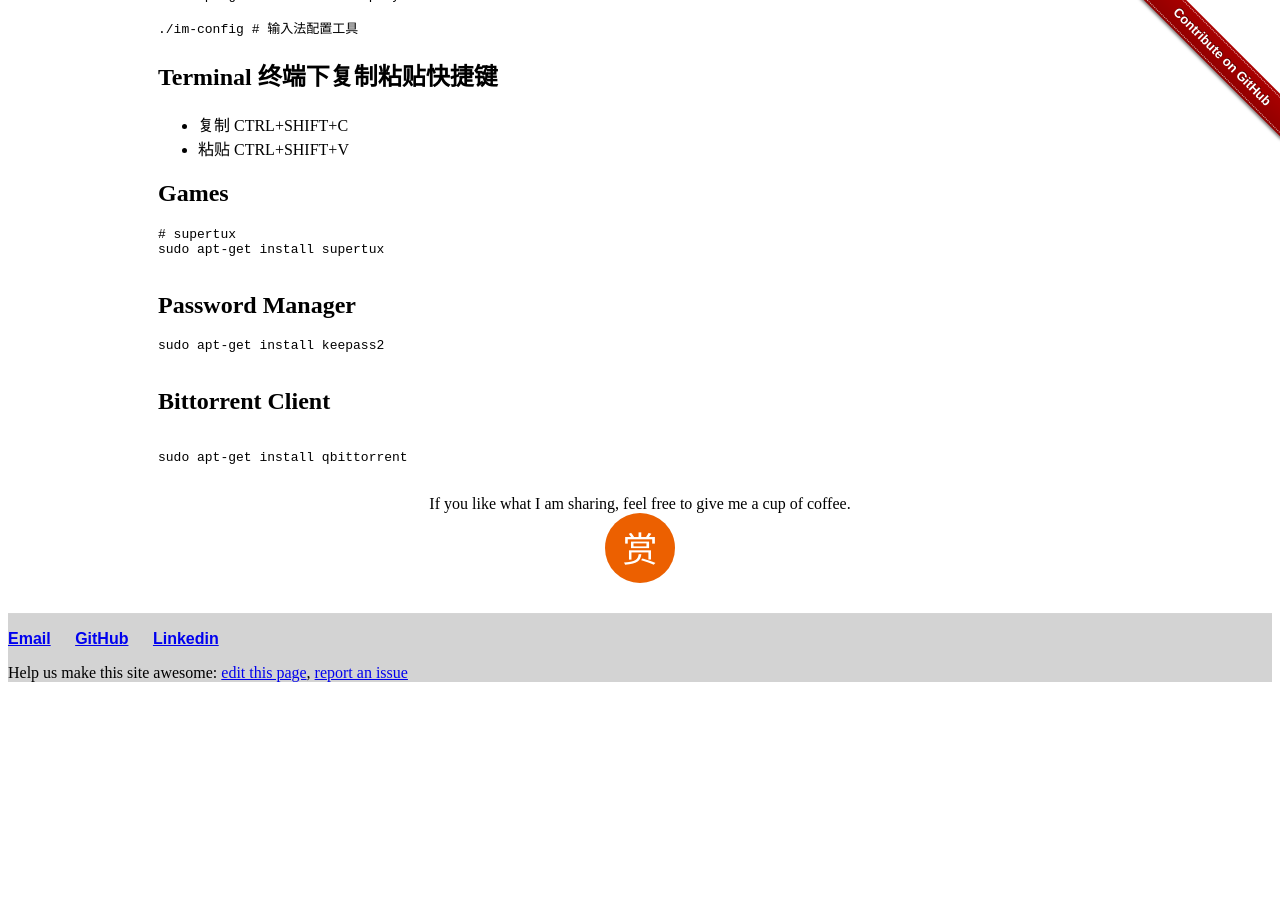
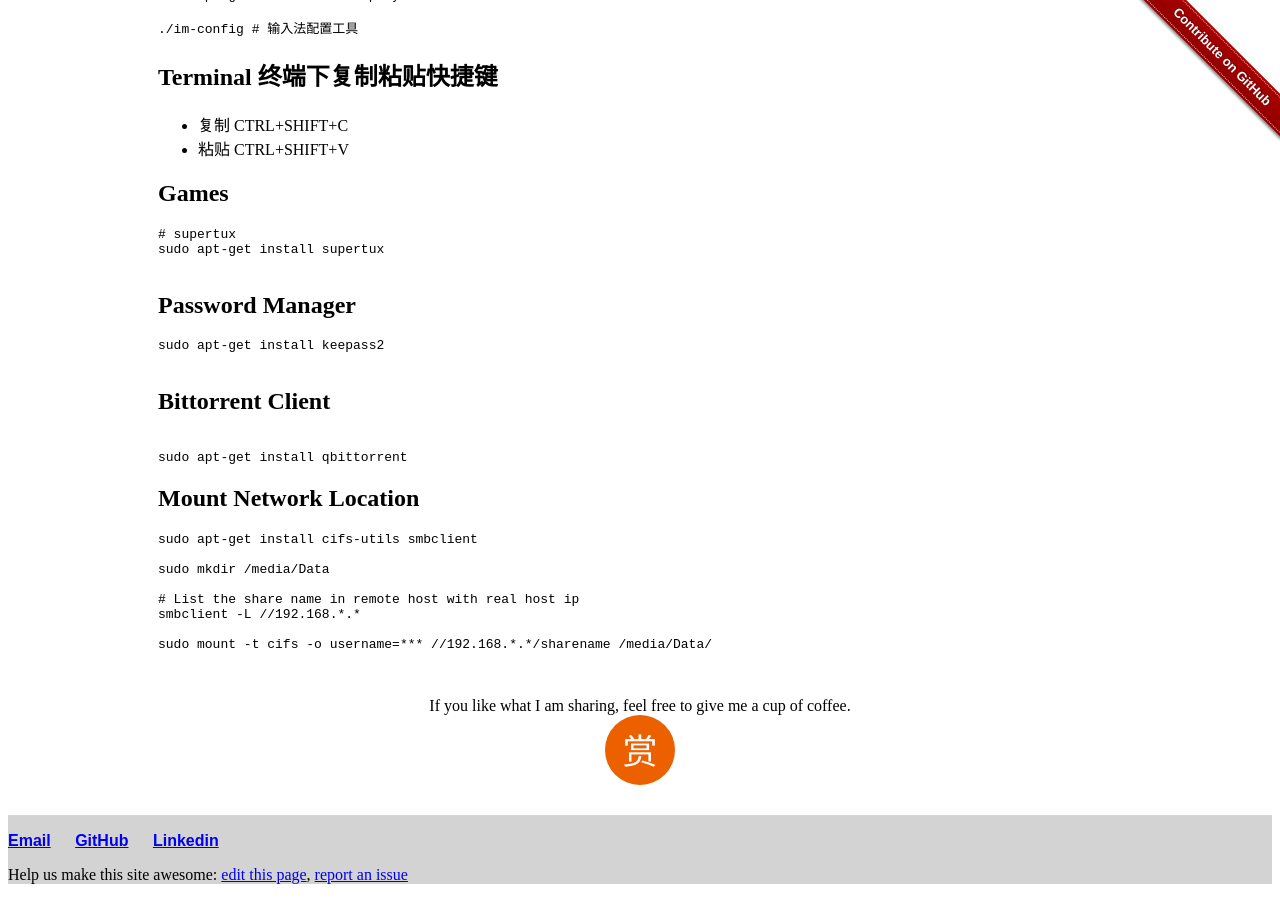
Before and after one commit to liuning0820/liuning0820.github.io, a Jekyll site: the page built from _posts/2019-04-18-play-with-debian.md, in a window 1280 px wide and 900 px high, scrolled down 730 px. Built offline with Jekyll 4.4.1, drawn with Linux system fonts in a browser that asks for light colours; before the commit the page ends 1428 px from its top, so only the background shows below that.

Commit message:
mount netowork location.

````diff
--- a/_posts/2019-04-18-play-with-debian.md
+++ b/_posts/2019-04-18-play-with-debian.md
@@ -70,3 +70,18 @@ sudo apt-get install keepass2
 
 sudo apt-get install qbittorrent
 ```
+
+
+## Mount Network Location
+
+```sh
+sudo apt-get install cifs-utils smbclient
+
+sudo mkdir /media/Data
+
+# List the share name in remote host with real host ip
+smbclient -L //192.168.*.*
+
+sudo mount -t cifs -o username=*** //192.168.*.*/sharename /media/Data/
+
+```
````
